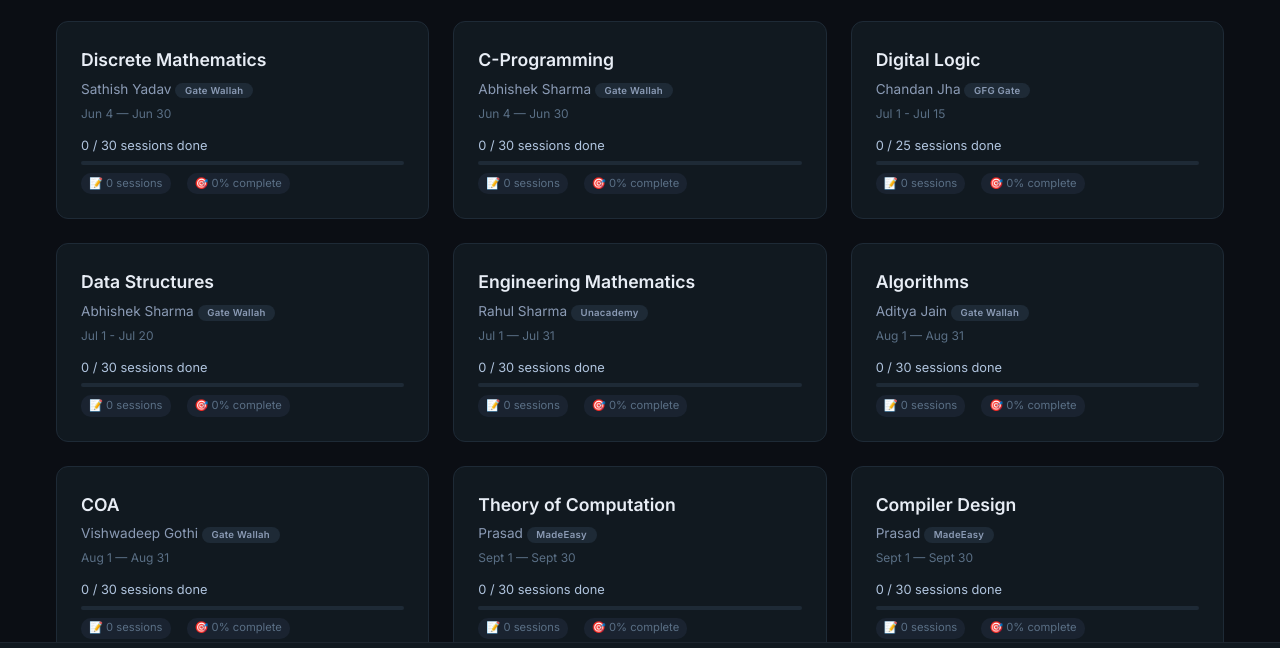
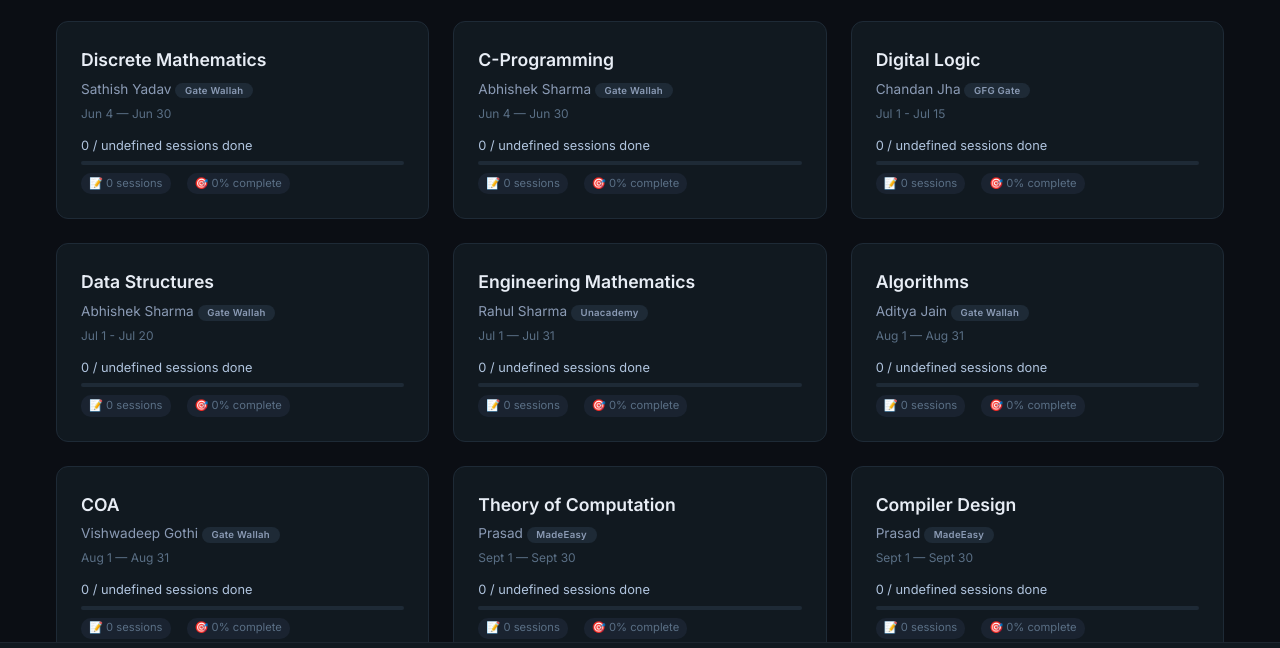
Before and after one commit to Nitin22122/gate-prep-dashboard, a website: page pages/subjects.html in a window 1280 px wide. Shown: the part 81-729 px from the top of the page. Drawn offline with Linux system fonts and the light colour scheme; no server answers; sample sign-in values are in the browser's storage.

Commit message:
Fixed Issues

```diff
--- a/pages/subjects.html
+++ b/pages/subjects.html
@@ -227,7 +227,6 @@
                 instructor: 'Sathish Yadav',
                 platform: 'Gate Wallah',
                 dateRange: 'Jun 4 — Jun 30',
-                total: 30,
                 link: '/subject.html?subject=discrete_maths&instructor=sathish'
             },
             c_programming: {
@@ -235,7 +234,6 @@
                 instructor: 'Abhishek Sharma',
                 platform: 'Gate Wallah',
                 dateRange: 'Jun 4 — Jun 30',
-                total: 30,
                 link: '/subject.html?subject=c_programming&instructor=abhishek'
             },
             digital_logic: {
@@ -243,7 +241,6 @@
                 instructor: 'Chandan Jha',
                 platform: 'GFG Gate',
                 dateRange: 'Jul 1 - Jul 15',
-                total: 25,
                 link: '/subject.html?subject=digital_logic&instructor=chandan'
             },
             data_structures: {
@@ -251,7 +248,6 @@
                 instructor: 'Abhishek Sharma',
                 platform: 'Gate Wallah',
                 dateRange: 'Jul 1 - Jul 20',
-                total: 30,
                 link: '/subject.html?subject=data_structures&instructor=abhishek'
             },
             engg_maths: {
@@ -259,7 +255,6 @@
                 instructor: 'Rahul Sharma',
                 platform: 'Unacademy',
                 dateRange: 'Jul 1 — Jul 31',
-                total: 30,
                 link: '/subject.html?subject=engg_maths&instructor=rahul'
             },
             algorithms: {
@@ -267,7 +262,6 @@
                 instructor: 'Aditya Jain',
                 platform: 'Gate Wallah',
                 dateRange: 'Aug 1 — Aug 31',
-                total: 30,
                 link: '/subject.html?subject=algorithms&instructor=aditya'
             },
             coa: {
@@ -275,7 +269,6 @@
                 instructor: 'Vishwadeep Gothi',
                 platform: 'Gate Wallah',
                 dateRange: 'Aug 1 — Aug 31',
-                total: 30,
                 link: '/subject.html?subject=coa&instructor=vishwadeep'
             },
             toc: {
@@ -283,7 +276,6 @@
                 instructor: 'Prasad',
                 platform: 'MadeEasy',
                 dateRange: 'Sept 1 — Sept 30',
-                total: 30,
                 link: '/subject.html?subject=toc&instructor=prasad'
             },
             compiler_design: {
@@ -291,7 +283,6 @@
                 instructor: 'Prasad',
                 platform: 'MadeEasy',
                 dateRange: 'Sept 1 — Sept 30',
-                total: 30,
                 link: '/subject.html?subject=compiler_design&instructor=prasad'
             },
             os: {
@@ -299,7 +290,6 @@
                 instructor: 'Vishwadeep Gothi',
                 platform: 'MadeEasy',
                 dateRange: 'Oct 1 - Oct 20',
-                total: 30,
                 link: '/subject.html?subject=os&instructor=vishwadeep'
             },
             dbms: {
@@ -307,7 +297,6 @@
                 instructor: 'Vijay Agarwal',
                 platform: 'Gate Wallah',
                 dateRange: 'Oct 1 - Oct 20',
-                total: 30,
                 link: '/subject.html?subject=dbms&instructor=vijay'
             },
             computer_networks: {
@@ -315,7 +304,6 @@
                 instructor: 'Ankit Doyla',
                 platform: 'Gate Wallah',
                 dateRange: 'Oct 1 - Oct 20',
-                total: 30,
                 link: '/subject.html?subject=computer_networks&instructor=ankit'
             },
             aptitude: {
@@ -323,7 +311,6 @@
                 instructor: 'Amulya Ratan',
                 platform: 'Gate Wallah',
                 dateRange: 'Jul 1 - Oct 20',
-                total: 45,
                 link: '/subject.html?subject=aptitude&instructor=amulya'
             }
         };
```
